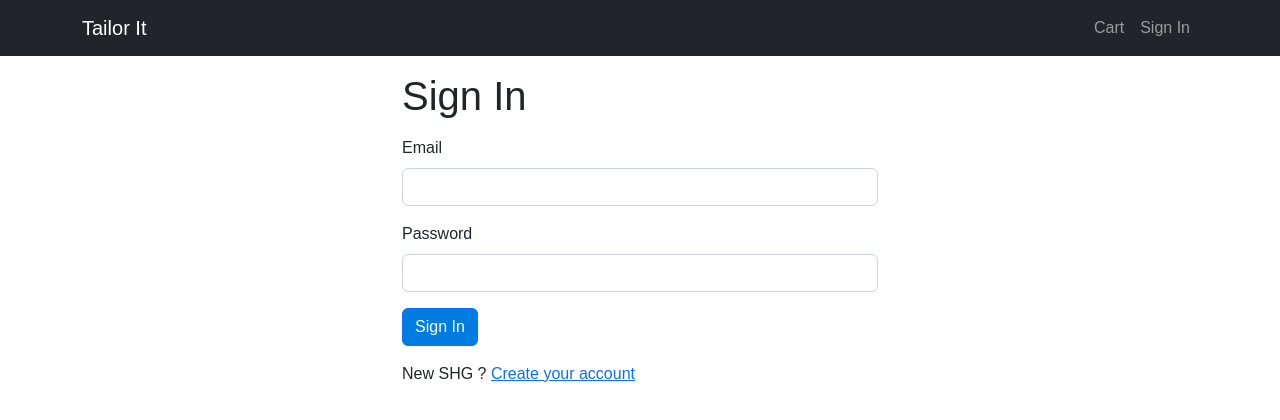
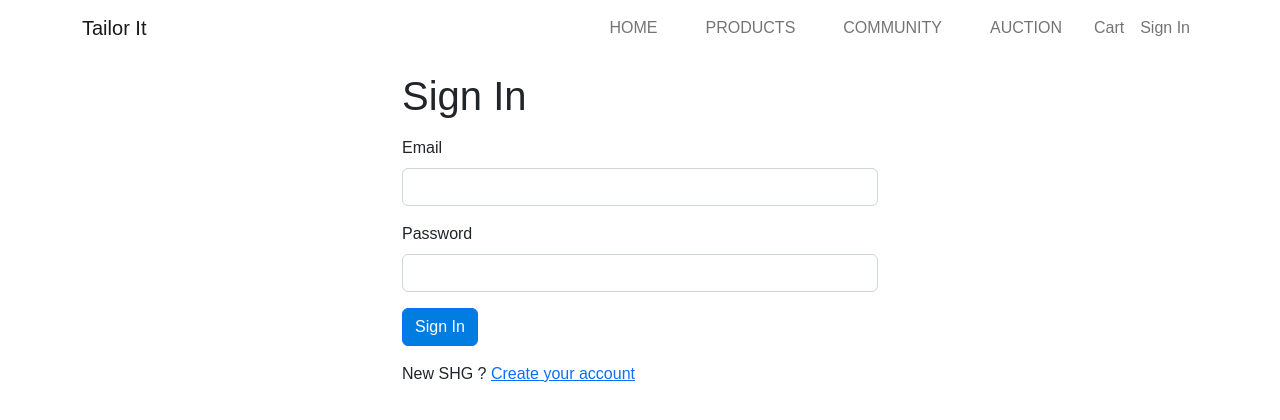
Before and after one commit to Janavi-S05/New-SHG, a React (Create React App) app in the folder frontend/: page / in a window 1280 px wide. Shown: the top 420 px of the page. Built offline with nearby package versions, Linux system fonts and the light colour scheme.

Commit message:
Update App.js

```diff
--- a/frontend/src/App.js
+++ b/frontend/src/App.js
@@ -13,6 +13,8 @@ import SignupScreen from './screens/SignupScreen';
 import HomeScreen from './screens/HomeScreen';
 import { Body } from './screens/AuctionScreen';
 import ProductScreen from './screens/ProductScreen';
+import Post from './screens/Post';
+import FeedScreen from './screens/FeedScreen';
 import ProductDescriptionScreen from './screens/ProductDescriptionScreen';
 import { Store } from './Store';
 import { useContext } from 'react';
@@ -20,6 +22,8 @@ import CartScreen from './screens/CartScreen';
 import PlaceOrderScreen from './screens/PlaceOrderScreen';
 import ShippingAddressScreen from './screens/ShippingAddressScreen';
 import PaymentMethodScreen from './screens/PaymentMethodScreen';
+
+import Home from './screens/HomeScreen';
 function App() {
 
 
@@ -38,9 +42,9 @@ function App() {
   }
   return (
 
-    <BrowserRouter>
-    <header>
-    <Navbar bg="dark" variant="dark" expand="lg">
+    <BrowserRouter className="bg-gray-100">
+    <header className="border-b shadow-md ">
+    <Navbar expand="lg">
       <Container>
       {/* <Button
       variant="dark"
@@ -54,11 +58,83 @@ function App() {
       <Navbar.Toggle aria-controls="basic-navbar-nav"/>
       <Navbar.Collapse id="basic-navbar-nav">
       {/* <SearchBox></SearchBox> */}
+      {/* <div className="container mx-auto flex justify-between items-center py-2">
+      <ul className="flex items-center">
+        <li className="-mb-px mr-1">
+          <a
+            href="#"
+            className="border-b bg-white inline-block border-l border-t border-r rounded-t py-2 px-4 text-blue-700 font-semibold text-gray-400 font-bold hover:text-white px-3 py-2"
+          >
+            HOME
+          </a>
+        </li>
+        <li>
+          <a
+            href="#"
+            className="text-gray-400 font-bold hover:text-white px-3 py-2"
+          >
+            PRODUCTS
+          </a>
+        </li>
+        <li>
+          <a
+            href="#"
+            className="text-gray-400 font-bold hover:text-white px-3 py-2"
+          >
+            COMMUNITY
+          </a>
+        </li>
+        <li>
+          <a
+            href="#"
+            className="text-gray-400 font-bold hover:text-white px-3 py-2"
+          >
+            AUCTION
+          </a>
+        </li>
+      </ul>
+      </div> */}
       <Nav className="me-auto w-100 justify-content-end">
+      {/* <div className="flex"> */}
+      {/* <ul className="flex items-center"> */}
+        {/* <li className="-mb-px mr-1"> */}
+          <Link
+            href="/home"
+            className="border-b inline-block border-l border-t border-r rounded-t text-blue-500 font-semibold  font-bold hover:text-gray-400 nav-link py-2 px-3 mx-2"
+          >
+            HOME
+          </Link>
+        {/* </li> */}
+        {/* <li> */}
+          <Link
+            to={`/productscreen`}
+            className="bg-white inline-block   font-semibold text-blue-500 font-bold hover:text-gray-400 nav-link py-2 px-3 mx-2"
+          >
+            PRODUCTS
+          </Link>
+        {/* </li> */}
+        {/* <li> */}
+          <Link
+            to={`/feedScreen`}
+            className="bg-white inline-block font-semibold text-blue-500 font-bold hover:text-gray-400 nav-link py-2 px-3 mx-2"
+          >
+            COMMUNITY
+          </Link>
+        {/* </li> */}
+        {/* <li> */}
+          <Link
+           to={`/auctionscreen`}
+            className="bg-white inline-block font-semibold text-blue-500 font-bold hover:text-gray-400   nav-link py-2 px-3 mx-2"
+          >
+            AUCTION
+          </Link>
+        {/* </li> */}
+      {/* </ul> */}
+      {/* </div> */}
         <Link to= "/cart" className="nav-link">
         Cart{
           cart.cartItems.length>0 && (
-            <Badge pill bg="danger">
+            <Badge pill bg="warning">
               {cart.cartItems.reduce((a,c)=>a+c.quantity,0)}
             </Badge>
           )
@@ -96,8 +172,9 @@ function App() {
       </Container>
 
     </Navbar>
-
+    {/* <hr className="h-2  bg-black-200 border-0 dark:bg-gray-700 w-85"></hr> */}
     </header>
+    {/* <hr className="h-2  bg-black-200 border-0 dark:bg-gray-700 w-85"></hr> */}
     <Routes>
 
     <Route path="/" element={<SigninScreen/>} />
@@ -111,6 +188,9 @@ function App() {
     <Route path="/shippingaddressscreen" element={<ShippingAddressScreen/>}/>
     <Route path="/payment" element={<PaymentMethodScreen/>}/>
     <Route path="/placeorder" element={<PlaceOrderScreen/>}/>
+    <Route path="/myhome" element={<Home/>}/>
+    {/* <Route path="/Post" element={<Post/>}/> */}
+    <Route path="/feedScreen" element={<FeedScreen/>}/>
     </Routes>
     </BrowserRouter>
 
```
